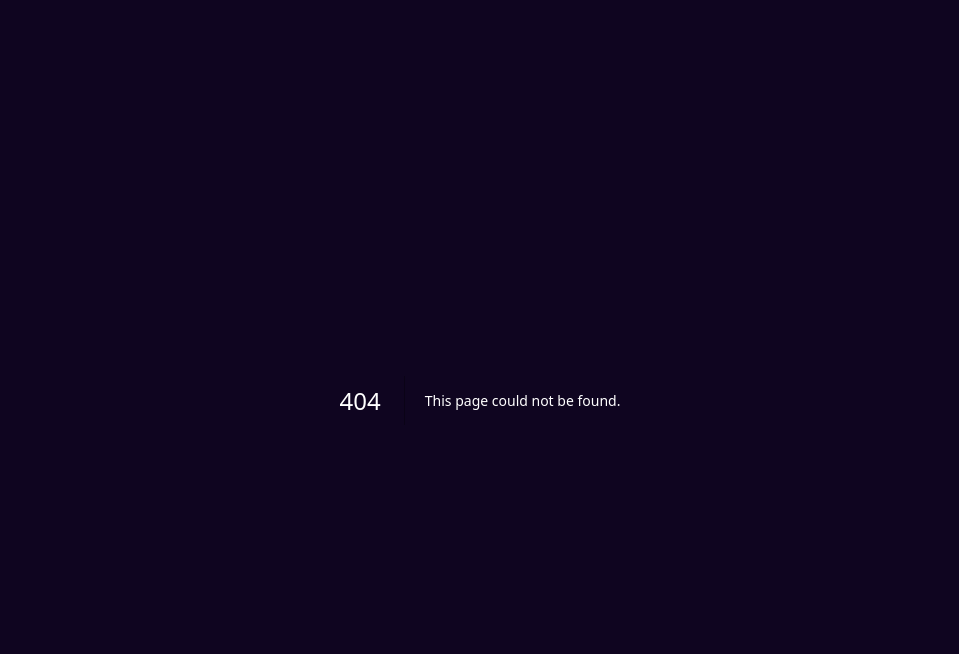
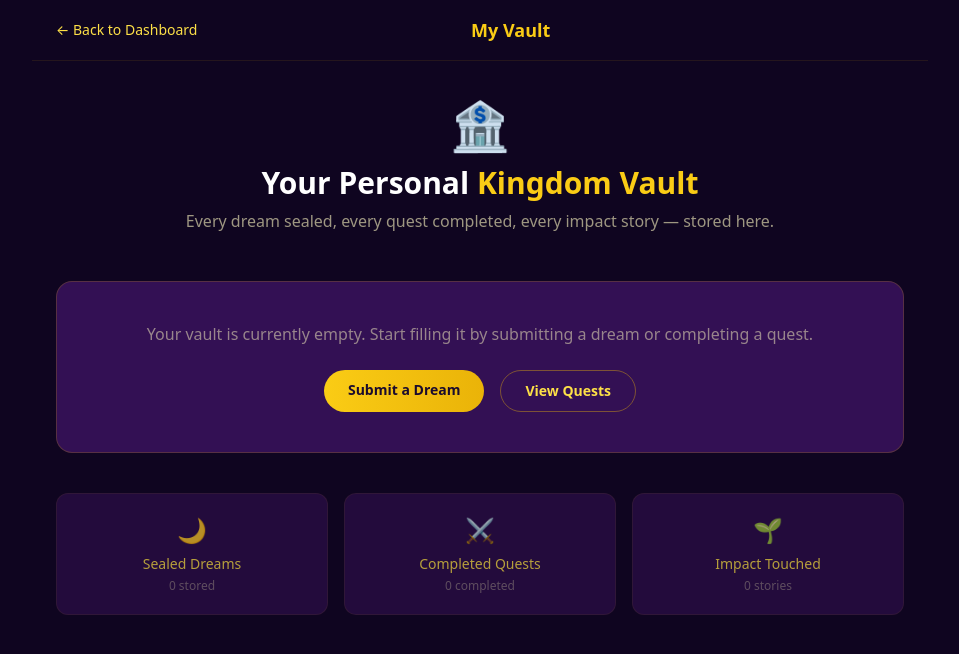
Before and after one commit to zonehbtv-creator/kingdom-vault-, a Next.js app: page /vault in a window 1280 px wide. Before the commit this address had no page. Shown: the top 654 px of the page, without its empty margins (160-1119 px from the left). Built offline with nearby package versions, Linux system fonts and the light colour scheme.

Commit message:
Create page.tsx

```diff
--- /dev/null
+++ b/app/vault/page.tsx
@@ -0,0 +1,57 @@
+import Link from "next/link";
+
+export default function VaultPage() {
+  return (
+    <div className="min-h-screen bg-[#0f0520] text-white">
+      <header className="border-b border-yellow-500/10 px-6 py-4 flex items-center justify-between max-w-4xl mx-auto">
+        <Link href="/dashboard" className="text-yellow-300 text-sm">← Back to Dashboard</Link>
+        <span className="font-bold text-yellow-400 text-lg">My Vault</span>
+        <div className="w-20"></div>
+      </header>
+
+      <main className="max-w-4xl mx-auto px-6 py-10">
+        <div className="text-center mb-12">
+          <div className="text-5xl mb-4">🏦</div>
+          <h1 className="text-3xl font-bold mb-2">
+            Your Personal <span className="text-yellow-400">Kingdom Vault</span>
+          </h1>
+          <p className="text-yellow-100/60">
+            Every dream sealed, every quest completed, every impact story — stored here.
+          </p>
+        </div>
+
+        <div className="bg-purple-900/50 border border-yellow-500/20 rounded-2xl p-10 text-center mb-10">
+          <p className="text-yellow-100/50 mb-6">
+            Your vault is currently empty. Start filling it by submitting a dream or completing a quest.
+          </p>
+          <div className="flex flex-col sm:flex-row gap-4 justify-center">
+            <Link href="/dream-court" className="bg-gradient-to-r from-yellow-400 to-yellow-500 text-[#1a0b2e] px-6 py-2.5 rounded-full text-sm font-semibold">
+              Submit a Dream
+            </Link>
+            <Link href="/quests" className="border border-yellow-500/40 text-yellow-300 px-6 py-2.5 rounded-full text-sm font-semibold">
+              View Quests
+            </Link>
+          </div>
+        </div>
+
+        <div className="grid md:grid-cols-3 gap-4">
+          <div className="bg-purple-900/40 border border-yellow-500/10 rounded-xl p-5 text-center opacity-70">
+            <div className="text-2xl mb-2">🌙</div>
+            <div className="text-sm font-medium text-yellow-300">Sealed Dreams</div>
+            <div className="text-xs text-yellow-100/40 mt-1">0 stored</div>
+          </div>
+          <div className="bg-purple-900/40 border border-yellow-500/10 rounded-xl p-5 text-center opacity-70">
+            <div className="text-2xl mb-2">⚔️</div>
+            <div className="text-sm font-medium text-yellow-300">Completed Quests</div>
+            <div className="text-xs text-yellow-100/40 mt-1">0 completed</div>
+          </div>
+          <div className="bg-purple-900/40 border border-yellow-500/10 rounded-xl p-5 text-center opacity-70">
+            <div className="text-2xl mb-2">🌱</div>
+            <div className="text-sm font-medium text-yellow-300">Impact Touched</div>
+            <div className="text-xs text-yellow-100/40 mt-1">0 stories</div>
+          </div>
+        </div>
+      </main>
+    </div>
+  );
+}
```
